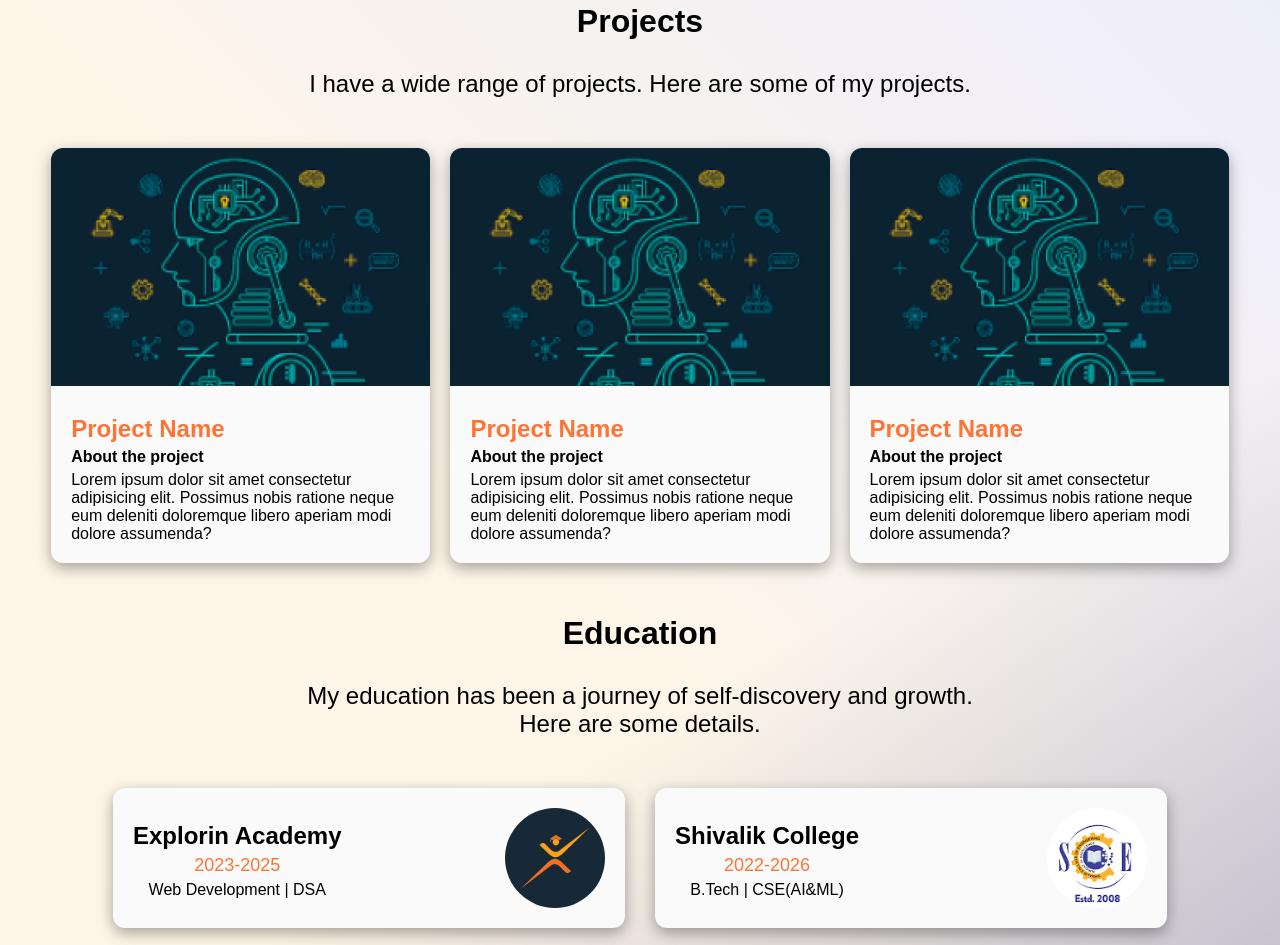
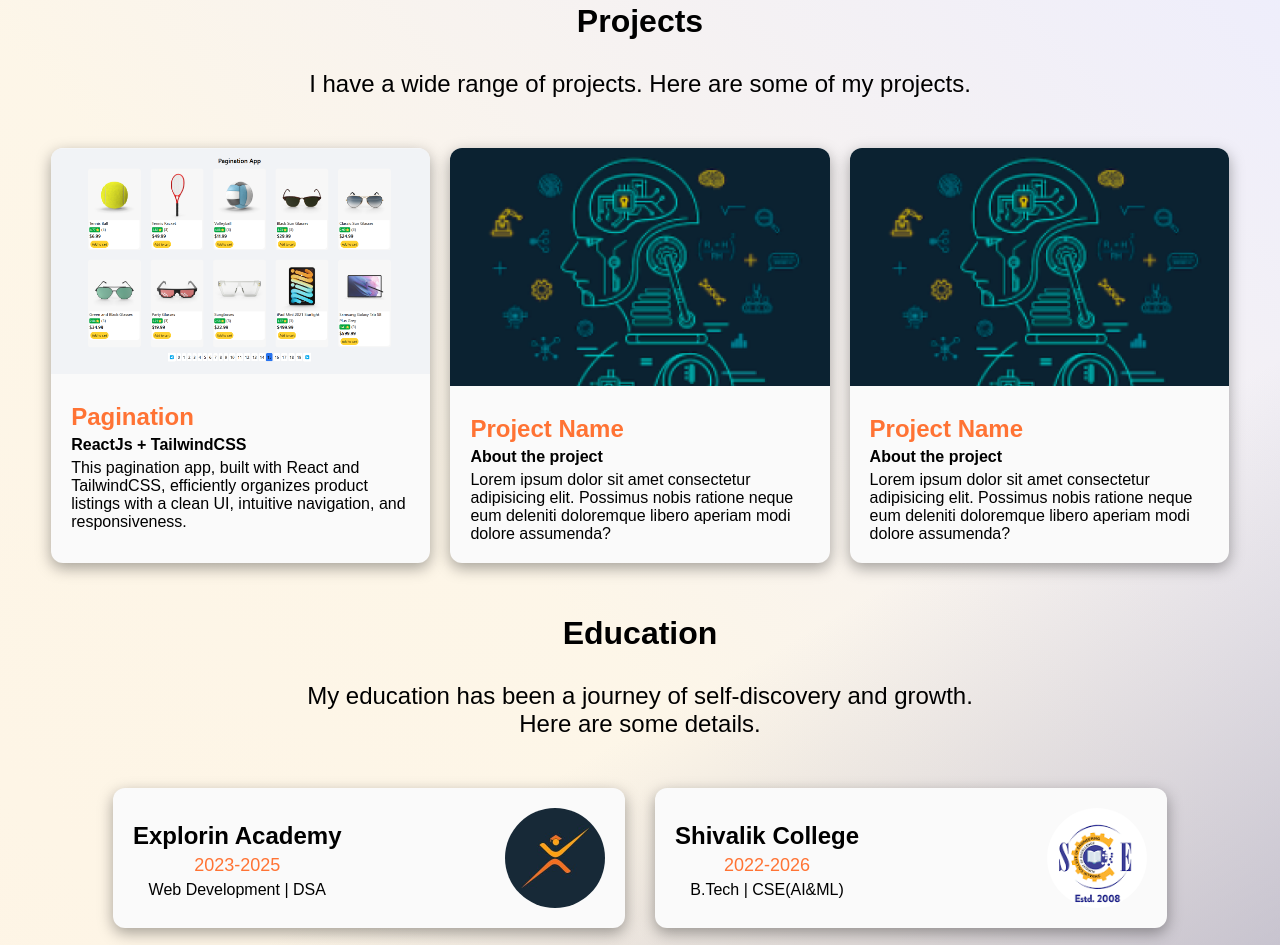
Before and after one commit to Anugrah3108/newPortfolio, a plain HTML site: page index.html in a window 1280 px wide. Shown: the part 1569-2514 px from the top of the page. Drawn offline with Linux system fonts and the light colour scheme.

Commit message:
Add project 1

```diff
--- a/index.html
+++ b/index.html
@@ -205,19 +205,15 @@
         <div class="project-content">
           <div class="card">
             <div class="project-image">
-              <img
-                src="./img/Screenshot 2025-03-11 220926.png"
-                alt="project-image"
-                width="100%"
-              />
+              <img src="./img/pagi.png" alt="project-image" width="100%" />
             </div>
             <div class="project-description">
-              <h2>Project Name</h2>
-              <h4>About the project</h4>
+              <h2>Pagination</h2>
+              <h4>ReactJs + TailwindCSS</h4>
               <p>
-                Lorem ipsum dolor sit amet consectetur adipisicing elit.
-                Possimus nobis ratione neque eum deleniti doloremque libero
-                aperiam modi dolore assumenda?
+                This pagination app, built with React and TailwindCSS,
+                efficiently organizes product listings with a clean UI,
+                intuitive navigation, and responsiveness.
               </p>
             </div>
           </div>
```
Also changed, not shown: img/pagi.png (added), img/pagination.png (added).
